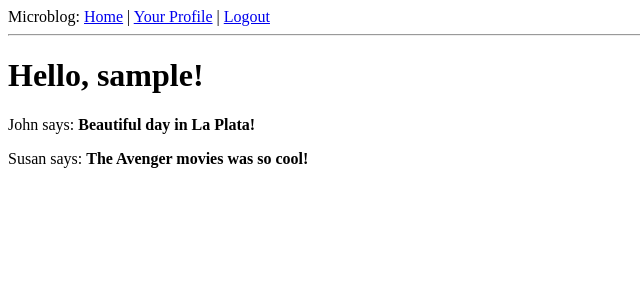
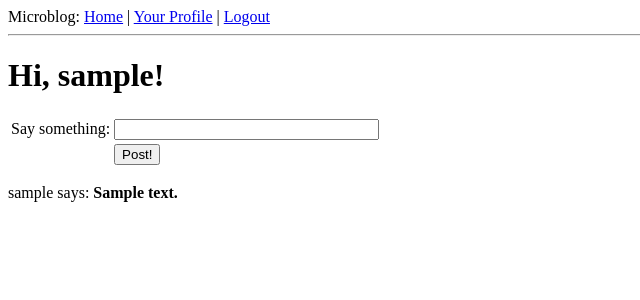
Before and after one commit to nicoman/flask_tutorial, a Flask app: page / in a window 1280 px wide. Shown: the top 300 px of the page, without its empty margins (0-640 px from the left). Run offline with Flask 2, Linux system fonts and the light colour scheme; a user stored in the database is signed in; tables that the repository leaves empty hold one stand-in row (values such as "Sample post"); parts of the project's set-up code (start-up, migrations or seed data) failed here and were passed over.

Commit message:
Add FormPost

```diff
--- a/app/forms.py
+++ b/app/forms.py
@@ -28,3 +28,7 @@ class EditForm(Form):
             self.nickname.errors.append('This nickname is already in use. Please choose another one.')
             return False
         return True
+
+
+class PostForm(Form):
+    post = StringField('post', validators=[DataRequired()])
--- a/app/templates/index.html
+++ b/app/templates/index.html
@@ -1,6 +1,25 @@
 {% extends "base.html" %}
 {% block content %}
-    <h1>Hello, {{ user.nickname }}!</h1>
+    <h1>Hi, {{ g.user.nickname }}!</h1>
+    <form action="" method="post" name="post">
+        {{ form.hidden_tag() }}
+        <table>
+            <tr>
+                <td>Say something:</td>
+                <td>{{ form.post(size=30, maxlength=140) }}</td>
+                <td>
+                {% for error in form.post.errors %}
+                    <span style="color: red;"> [{{ error }}]</span><br>
+                {% endfor %}
+                </td>
+            </tr>
+            <tr>
+                <td></td>
+                <td><input type="submit" value="Post!"></td>
+                <td></td>
+            </tr>
+        </table>
+    </form>
     {% for post in posts %}
     <p>{{ post.author.nickname }} says: <b>{{ post.body }}</b></p>
     {% endfor %}
--- a/app/views.py
+++ b/app/views.py
@@ -1,27 +1,30 @@
 from flask import render_template, flash, redirect, session, url_for, request, g
 from flask.ext.login import login_user, logout_user, current_user, login_required
 from app import app, db, lm, oid
-from .forms import LoginForm, EditForm
-from models import User
+from .forms import LoginForm, EditForm, PostForm
+from models import User, Post
 from datetime import datetime
 
 # Route recorators
 
 
-@app.route('/')
-@app.route('/index')  # default only GET
+@app.route('/', methods=['GET', 'POST'])
+@app.route('/index', methods=['GET', 'POST'])
 @login_required
 def index():
-    user = g.user
-    posts = [{'author': {'nickname': 'John'},
-                'body': 'Beautiful day in La Plata!'},
-            {'author': {'nickname': 'Susan'},
-                'body': 'The Avenger movies was so cool!'}]
+    form = PostForm()
+    if form.validate_on_submit():
+        post = Post(body=form.post.data, timestamp=datetime.utcnow(), author=g.user)
+        db.session.add(post)
+        db.session.commit()
+        flash('Your post is now live!')
+        return redirect(url_for('index'))
+    posts = g.user.followed_posts().all()
     # rendet_template (jinja2 backend)
     return render_template('index.html',
                             title='Home',
                             posts=posts,
-                            user=user)
+                            form=form)
 
 
 @app.route('/login', methods=['GET', 'POST'])  # Accepts GET and POST request
```
